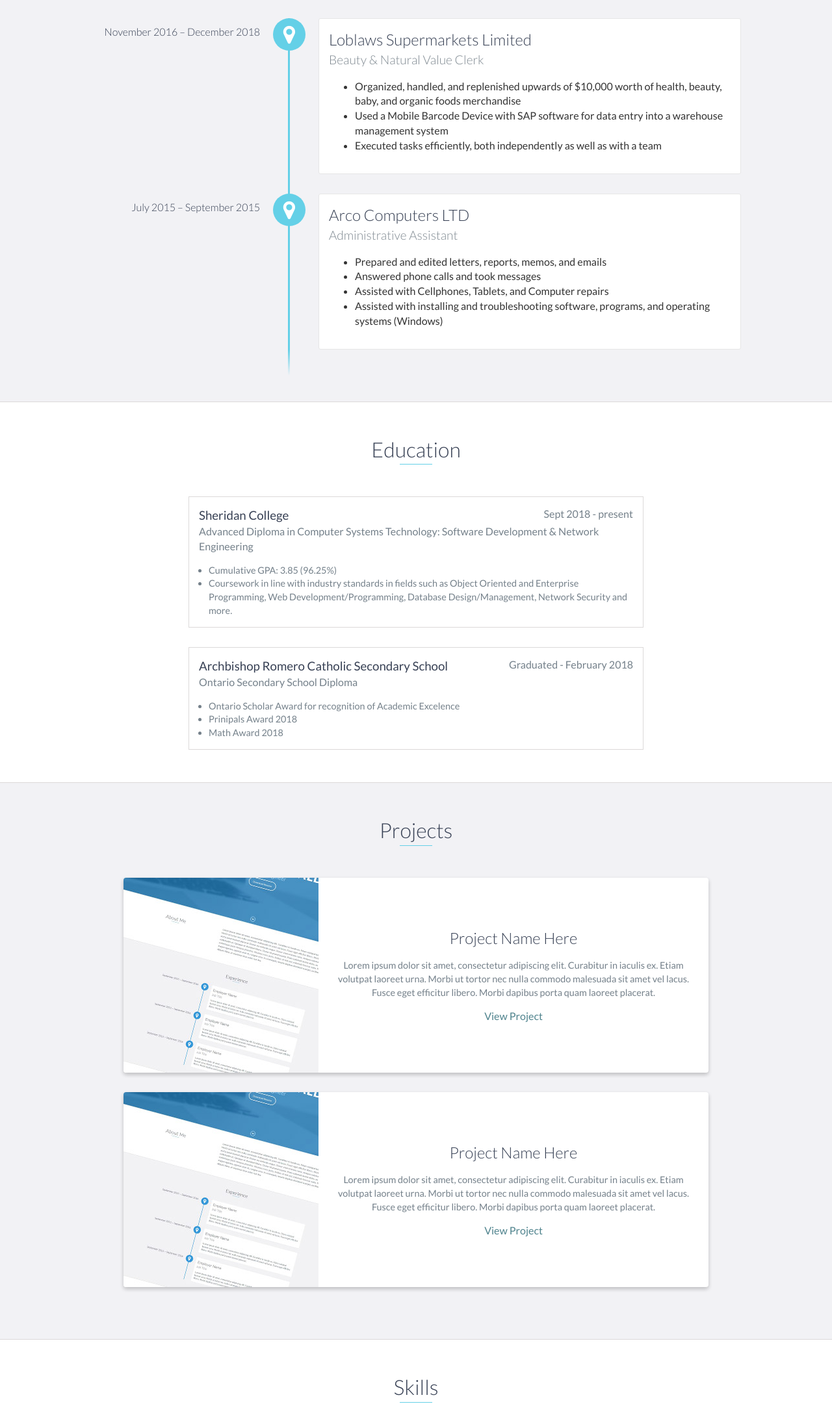
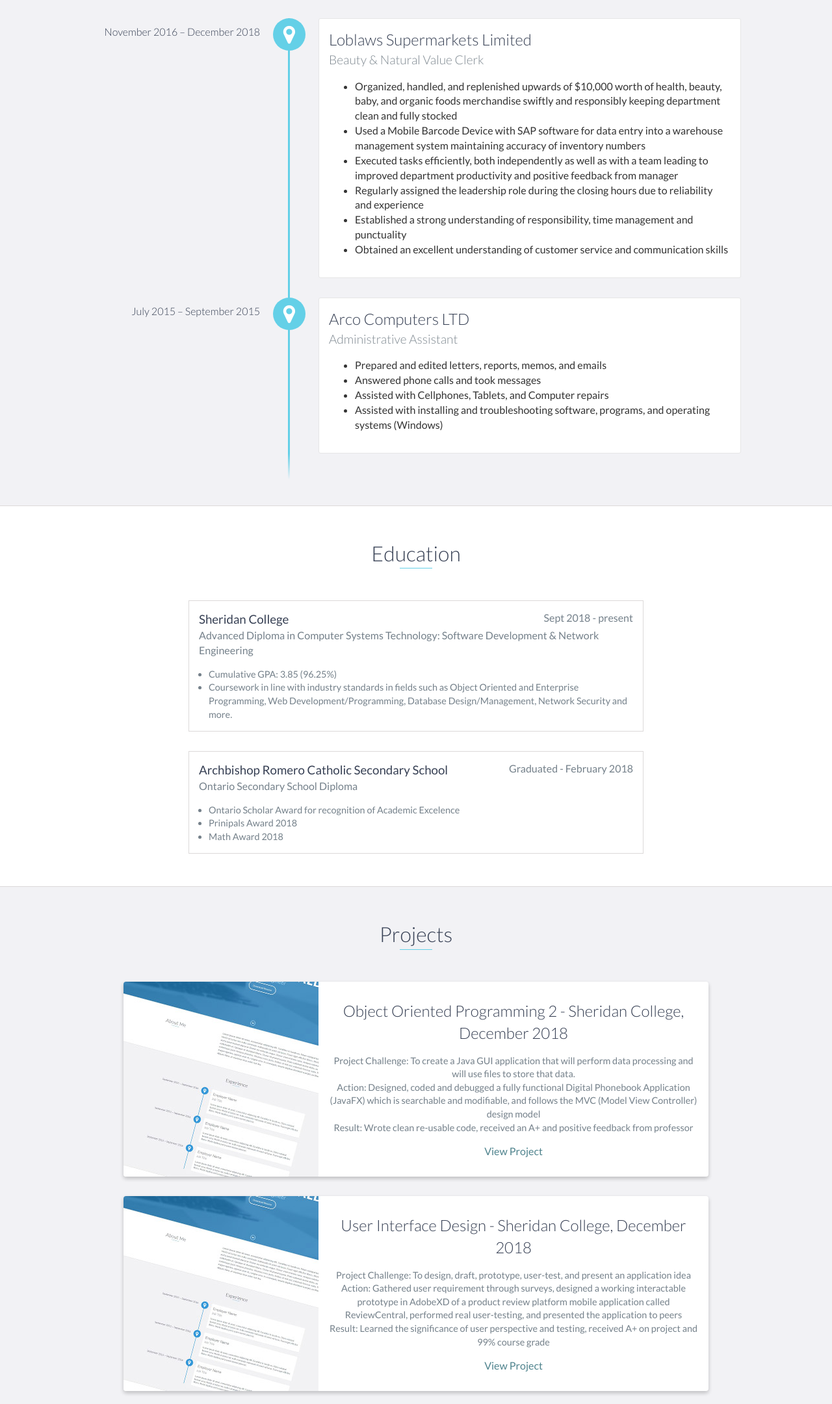
Before and after one commit to Zahra-Arshad/Zahra-Arshad.github.io, a website: page index.html in a window 1280 px wide. Shown: the part 1500-3661 px from the top of the page at 65% size. Drawn offline with nearby package versions, Linux system fonts and the light colour scheme.

Commit message:
update experiences, projects

```diff
--- a/index.html
+++ b/index.html
@@ -96,14 +96,17 @@
                 <h4>Beauty & Natural Value Clerk</h4>
                 <ul>
                     <li>
-                        Organized, handled, and replenished upwards of $10,000 worth of health, beauty, baby, and organic foods merchandise
-                    </li>
+                        Organized, handled, and replenished upwards of $10,000 worth of health, beauty, baby, and organic foods merchandise swiftly and responsibly keeping department clean and fully stocked                    </li>
                     <li>
-                        Used a Mobile Barcode Device with SAP software for data entry into a warehouse management system
-                    </li>
+                        Used a Mobile Barcode Device with SAP software for data entry into a warehouse management system maintaining accuracy of inventory numbers</li>
                     <li>
-                        Executed tasks efficiently, both independently as well as with a team
-                    </li>
+                        Executed tasks efficiently, both independently as well as with a team leading to improved department productivity and positive feedback from manager                    </li>
+                    <li>
+                        Regularly assigned the leadership role during the closing hours due to reliability and experience</li>
+                    <li>
+                        Established a strong understanding of responsibility, time management and punctuality</li>
+                    <li>
+                        Obtained an excellent understanding of customer service and communication skills</li>
                 </ul>
             </div>
             <div data-date="July 2015 – September 2015">
@@ -178,9 +181,11 @@
                     </div>
                     <!-- End .project-image -->
                     <div class="project-info">
-                        <h3>Project Name Here</h3>
+                        <h3>Object Oriented Programming 2 - Sheridan College, December 2018</h3>
                         <p>
-                            Lorem ipsum dolor sit amet, consectetur adipiscing elit. Curabitur in iaculis ex. Etiam volutpat laoreet urna. Morbi ut tortor nec nulla commodo malesuada sit amet vel lacus. Fusce eget efficitur libero. Morbi dapibus porta quam laoreet placerat.
+                            Project Challenge: To create a Java GUI application that will perform data processing and will use files to store that data.<br>
+                            Action: Designed, coded and debugged a fully functional Digital Phonebook Application (JavaFX) which is searchable and modifiable, and follows the MVC (Model View Controller) design model<br>
+                            Result: Wrote clean re-usable code, received an A+ and positive feedback from professor
                         </p>
                         <a href="#">View Project</a>
                     </div>
@@ -194,10 +199,12 @@
                     </div>
                     <!-- End .project-image -->
                     <div class="project-info">
-                        <h3>Project Name Here</h3>
+                        <h3>User Interface Design - Sheridan College, December 2018</h3>
                         <p>
-                            Lorem ipsum dolor sit amet, consectetur adipiscing elit. Curabitur in iaculis ex. Etiam volutpat laoreet urna. Morbi ut tortor nec nulla commodo malesuada sit amet vel lacus. Fusce eget efficitur libero. Morbi dapibus porta quam laoreet placerat.
-                        </p>
+                            Project Challenge: To design, draft, prototype, user-test, and present an application idea<br>
+                            Action: Gathered user requirement through surveys, designed a working interactable prototype in AdobeXD of a product review platform mobile application called ReviewCentral, performed real user-testing, and presented the application to peers<br>
+                            Result: Learned the significance of user perspective and testing, received A+ on project and 99% course grade
+                                                        </p>
                         <a href="#">View Project</a>
                     </div>
                     <!-- End .project-info -->
```
